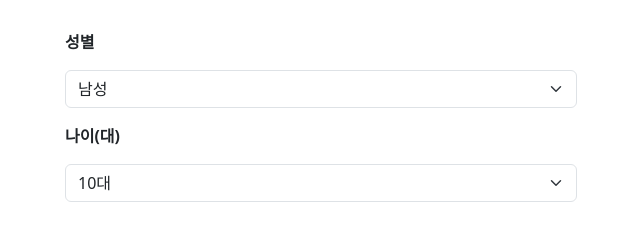
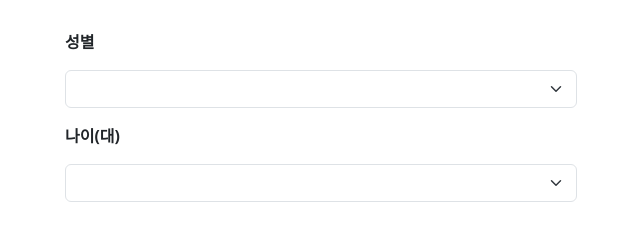
Before and after one commit to Hallux-Valgus/front, a SvelteKit app: page /start in a window 1280 px wide. Shown: the part 307-559 px from the top of the page, without its empty margins (319-959 px from the left). Built offline with nearby package versions, Linux system fonts and the light colour scheme.

Commit message:
get data from server

```diff
--- a/src/app.d.ts
+++ b/src/app.d.ts
@@ -2,6 +2,11 @@
 // for information about these interfaces
 declare global {
 	namespace App {
+		interface Account{
+			code:string;
+			email:string;
+			gender:string;
+		};
 		// interface Error {}
 		// interface Locals {}
 		// interface PageData {}
--- a/src/routes/start/+page.svelte
+++ b/src/routes/start/+page.svelte
@@ -2,9 +2,16 @@
     import "./start_page.css";
     import CenterTitle from "$components/title_component/CenterTitle.svelte";
     import Information from "./Information.svelte";
+    import { CreateUser } from "./CreateUser";
+
+    let age: string = "";
+    let gender: string = "";
 
     const to_next = () => {
-        window.location.href = "/code";
+        CreateUser(gender, parseInt(age)).then((code: string) =>
+            localStorage.setItem("code", code),
+        );
+        window.location.href="/code";
     };
 </script>
 
@@ -15,10 +22,13 @@
             eng_title: "Add your details to receive accurate results",
         }}
     />
-    <div><Information /></div>
+    <div><Information bind:gender bind:age /></div>
     <div id="next_button_container">
-        <button id="next_button" class="hfoot_button page_button" on:click={to_next}
-            >Next</button>
+        <button
+            id="next_button"
+            class="hfoot_button page_button"
+            on:click={to_next}>Next</button
+        >
     </div>
 </div>
 
@@ -27,10 +37,10 @@
         gap: 5vh;
     }
 
-    #next_button_container{
-        display:flex;
+    #next_button_container {
+        display: flex;
         flex-direction: row;
         justify-content: center;
-        width:30vw;
+        width: 30vw;
     }
 </style>
--- /dev/null
+++ b/src/routes/start/CreateUser.ts
@@ -0,0 +1,54 @@
+interface Account {
+    code: string;
+    gender: string;
+    age: number;
+}
+
+async function GetCode(): Promise<string> {
+    try {
+        const response = await fetch("http://localhost:8080/api/v1/get/code", {
+            method: "GET",
+            headers: {
+                "Content-Type": "application/json"
+            },
+        });
+
+        if (!response.ok) {
+            throw new Error("Fail to fetch")
+        }
+
+        const data = await response.json()
+        console.log(data)
+        return data
+    } catch (error) {
+        console.error(error)
+        throw error
+    }
+}
+
+export async function CreateUser(
+    gender: string, age: number
+): Promise<string> {
+    const code = await GetCode()
+    const account: Account = {
+        code: code,
+        gender: gender,
+        age: age
+    };
+
+    const response = await fetch("http://localhost:8080/api/v1/create/user", {
+        method:"POST",
+        headers:{
+            "Content-Type":"application/json"
+        },
+        body: JSON.stringify(account)
+    })
+
+    if(!response.ok){
+        throw new Error("Fail to create")
+    }
+
+    const result_account = await response.json()
+
+    return result_account.code
+}
--- a/src/routes/start/Information.svelte
+++ b/src/routes/start/Information.svelte
@@ -1,13 +1,18 @@
+<script>
+    export let gender = '';
+    export let age = '';
+</script>
+
 <div class="information_select">
     <p class="information_title">성별</p>
-    <select name="gender" id="start_gender" class="form-select">
-        <option value="0">남성</option>
-        <option value="1">여성</option>
+    <select name="gender" id="start_gender" class="form-select" bind:value={gender}>
+        <option value="남성">남성</option>
+        <option value="여성">여성</option>
     </select>
 </div>
 <div class="information_select">
     <p class="information_title">나이(대)</p>
-    <select name="gender" id="start_gender" class="form-select">
+    <select name="gender" id="start_gender" class="form-select" bind:value={age}>
         <option value="10">10대</option>
         <option value="20">20대</option>
         <option value="30">30대</option>
```
Also changed, not shown: src/routes/code/+page.svelte (+22 -17 lines), tsconfig.json (+5 -4 lines).
